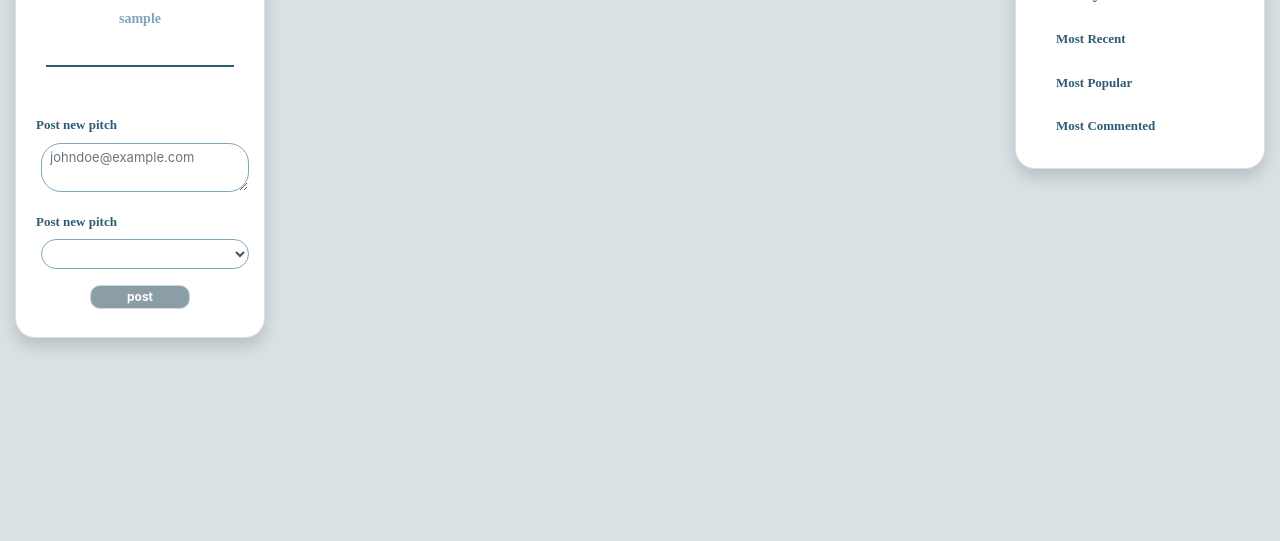
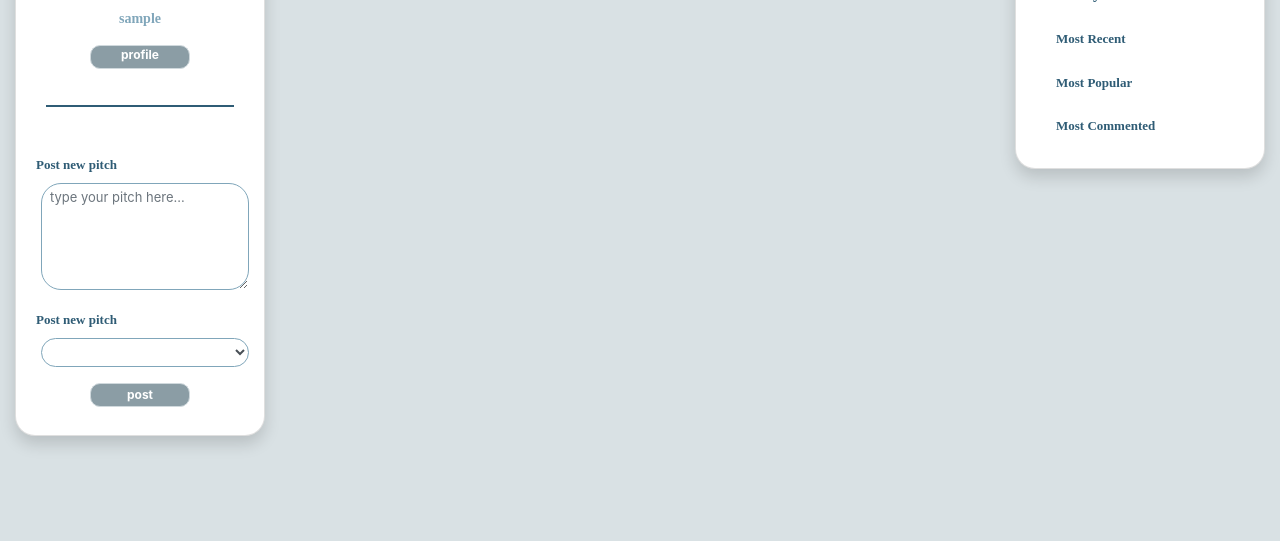
Before and after one commit to g90tony/pitch-perfect, a Flask app: page / in a window 1280 px wide. Shown: the part 259-800 px from the top of the page. Run offline with Flask 2, Linux system fonts and the light colour scheme; the visitor is signed in with stand-in values (Sample User, id 1); data comes from the database, SQL or seed files in the repository; data that the repository does not hold is empty; some libraries are stand-ins or nearby versions.

Commit message:
added profile button and changed email placeholder

```diff
--- a/app/templates/cards/pitch_item_card.html
+++ b/app/templates/cards/pitch_item_card.html
@@ -9,6 +9,7 @@
       class="large-avatar rounded-circle img-fluid mb-3"
     />
     <p class="card-text text-center custom-bold-subtitle">{{user.username}}</p>
+    <a href="/profile" class="login-button text-center mx-auto">profile</a>
   </div>
 
   <hr class="mx-auto w-75 card-divider" />
@@ -18,7 +19,7 @@
       {{form.csrf_token()}}
       <!-- email input -->
       {{wtf.form_field(form.new_pitch, class='form-control form-control-sm
-      custom-input', placeholder ='johndoe@example.com')}}
+      custom-input', placeholder ='type your pitch here...', rows ='5')}}
 
       <!-- password input  -->
       {{wtf.form_field(form.category, class='form-control form-control-sm
```
